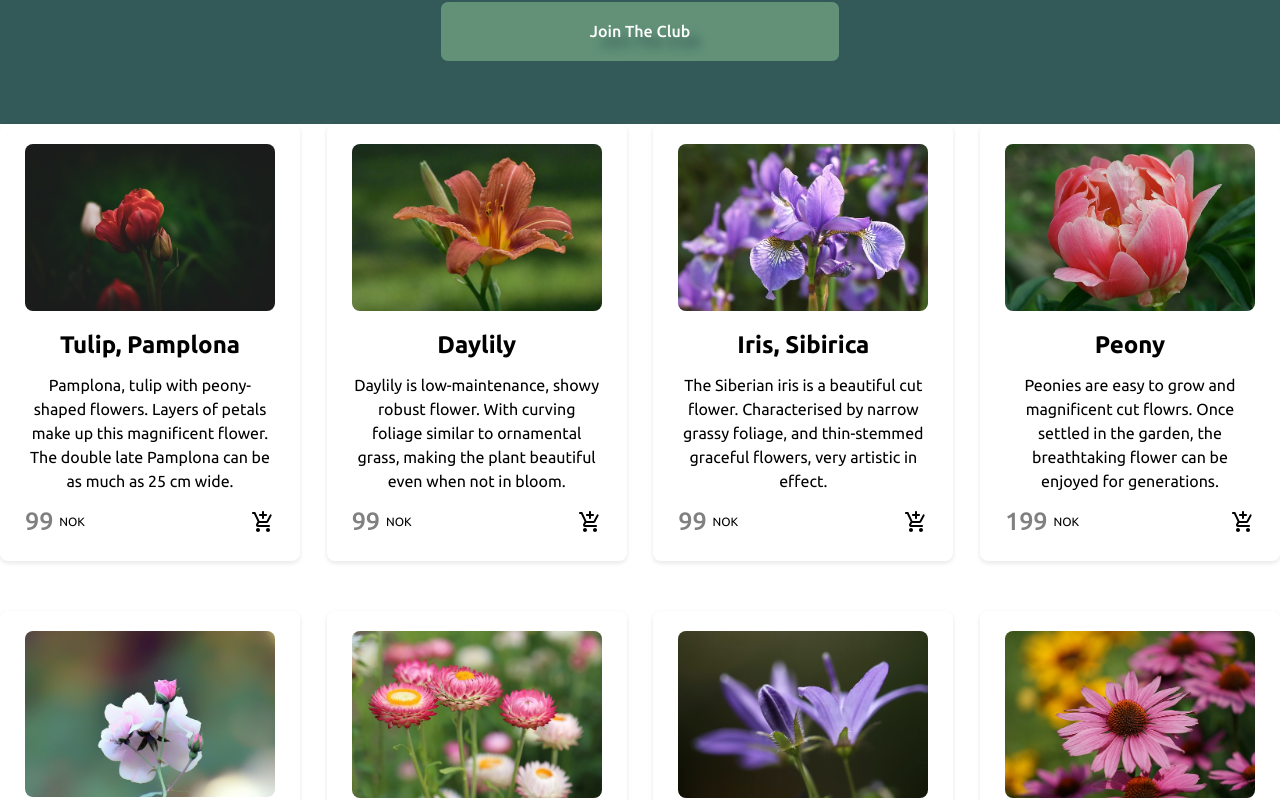
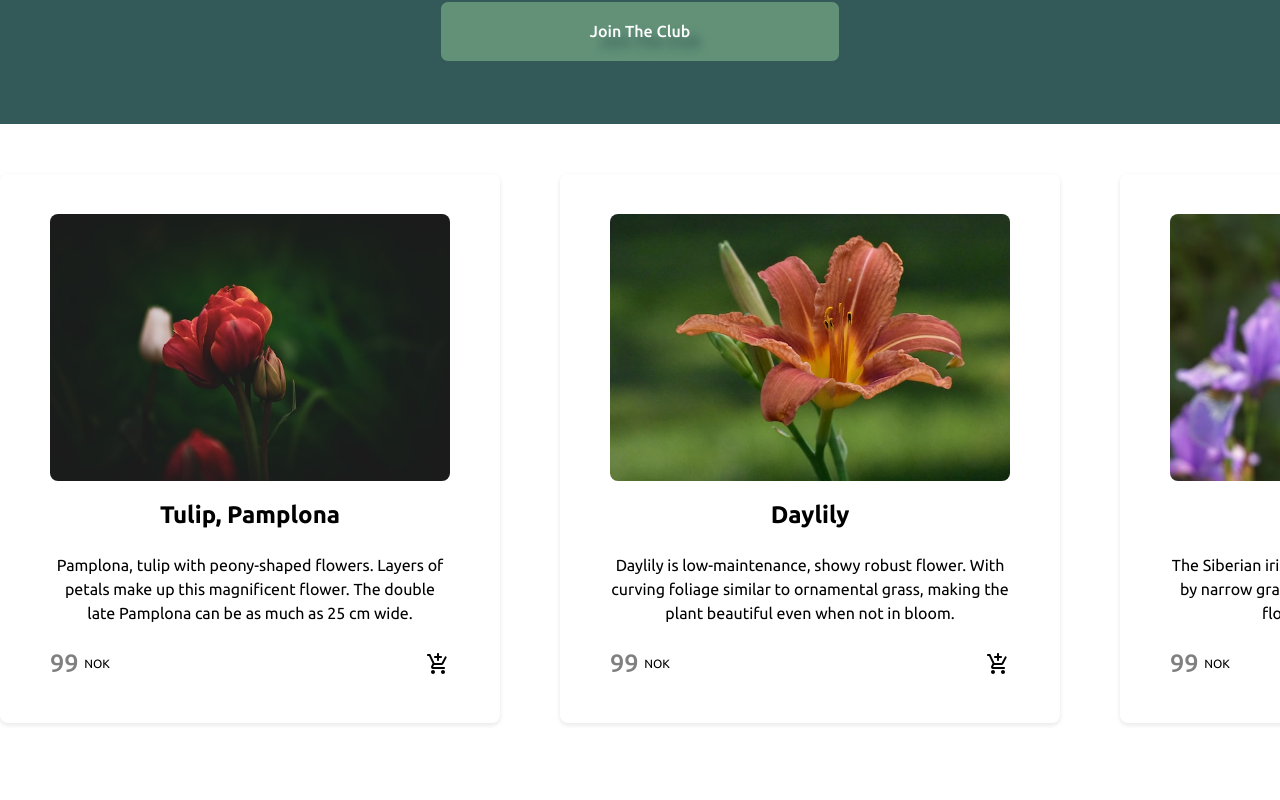
Before and after one commit to tone-kodehode/garden-andflowers, a React (Vite) app: page /flowers in a window 1280 px wide. Shown: the part 4020-4820 px from the top of the page. After the commit the page ends 4793 px from the top, so only its background shows below. Built offline with nearby package versions, Linux system fonts and the light colour scheme.

Commit message:
css style flower card

```diff
--- a/src/components/ProductList/CardProductList.jsx
+++ b/src/components/ProductList/CardProductList.jsx
@@ -2,6 +2,7 @@ import { useShuffleItems } from '../../hooks/useShuffleItems'
 import { flowerList } from '../../data/FlowerList'
 import { FlowerProductCard } from '../ProductCard/ProductCard'
 import ProductListStyles from '../../styles/ProductListStyles/ProductList.module.css'
+
 
 export const FlowerCardProductList = () => {
     const shuffledFlowerList = useShuffleItems(flowerList.listArray)
@@ -22,3 +23,41 @@ export const FlowerCardProductList = () => {
     </section>
   )
 }
+
+export const MinFlowerCardProductList = () => {
+    const shuffledFlowerList = useShuffleItems(flowerList.listArray)
+
+  return (
+    <section className={ProductListStyles.productCard}>
+        {shuffledFlowerList.map(({id, imageUrl, title, price, currency}) => (
+            <div key={id} >
+                <FlowerProductCard
+                    imageUrl={imageUrl}
+                    title={title}
+                    price={price}
+                    currency={currency}
+                />
+            </div>
+        ))}
+    </section>
+  )
+}
+
+export const MaxFlowerCardProductList = () => {
+    const shuffledFlowerList = useShuffleItems(flowerList.listArray)
+
+  return (
+    <section className={ProductListStyles.productCard}>
+        {shuffledFlowerList.map(({id, imageUrl, title, price, currency}) => (
+            <div key={id} >
+                <FlowerProductCard
+                    imageUrl={imageUrl}
+                    title={title}
+                    price={price}
+                    currency={currency}
+                />
+            </div>
+        ))}
+    </section>
+  )
+}
--- a/src/routes/GardenAndFlowers.jsx
+++ b/src/routes/GardenAndFlowers.jsx
@@ -12,6 +12,7 @@ import { SignInForm } from '../components/Forms/SignInForm';
 import { CartCard } from '../components/Cart/CartCard';
 import { JoinUsForm } from '../components/Forms/JoinUs';
 import { FlowerCardProductList } from '../components/ProductList/CardProductList';
+
 
 
 export default function GardenAndFlowers() {
@@ -38,6 +39,8 @@ export default function GardenAndFlowers() {
 
 
 
+
+
     </>
   )
 }
--- a/src/styles/ProductListStyles/ProductList.module.css
+++ b/src/styles/ProductListStyles/ProductList.module.css
@@ -1,11 +1,14 @@
 .productCard {
     display: flex;
-    flex-wrap: wrap;
+    overflow: auto;
     justify-content: space-between;
     align-items: center;
-    position: relative;
-    /* gap: 25px 0px; */
-    gap: 50px 0;
+    /* position: relative; */
 
-    /* border: 2px solid red;  */
+
+    /* border: 10px solid saddlebrown; */
 }
+
+.productCard::-webkit-scrollbar {
+    display: none;
+}
--- a/src/styles/ProductStyles/ProductCards.module.css
+++ b/src/styles/ProductStyles/ProductCards.module.css
@@ -8,12 +8,13 @@
     /* border: 10px solid green;  */
 /* }   */
 
+
 .productCard {
     display: flex;
     flex-direction: column;
     justify-content: space-between;
     align-items: center;
-    width: 300px;
+    width: 500px;
     height: auto;
     text-align: center;
     /* position: relative; */
@@ -21,9 +22,14 @@
     box-shadow: 0px 2px 4px 0.4px var(--DarkColorShadow);
     background-color: var(--white);
     gap: 10px;
-    padding: 20px;
+    padding: 40px 20px;
+    /* border: 1px solid blue; */
+    margin-top: 50px;
+    margin-bottom: 50px;
+    margin-right: 60px;
 
 }
+
 
 /* .imgSection{
 
@@ -33,22 +39,23 @@
 .imageUrl {
     border-radius: 8px;
     /* border-color: 1px solid rebeccapurple; */
-    max-width: 250px;
+    max-width: 400px;
     text-align: center;
     width: fit-content;
 }
 
 .infoSection {
-    width: 250px;
+    width: 400px;
+
     /* background-color: red; */
 }
 .title {
     /* background-color: green; */
-    margin-bottom: 10px;
+    margin-bottom: 20px;
 }
 .shortDescription {
     /* background-color: rebeccapurple; */
-    margin-bottom: 10px;
+    margin-bottom: 20px;
 }
 .cartContainer {
     flex: 1;
```
